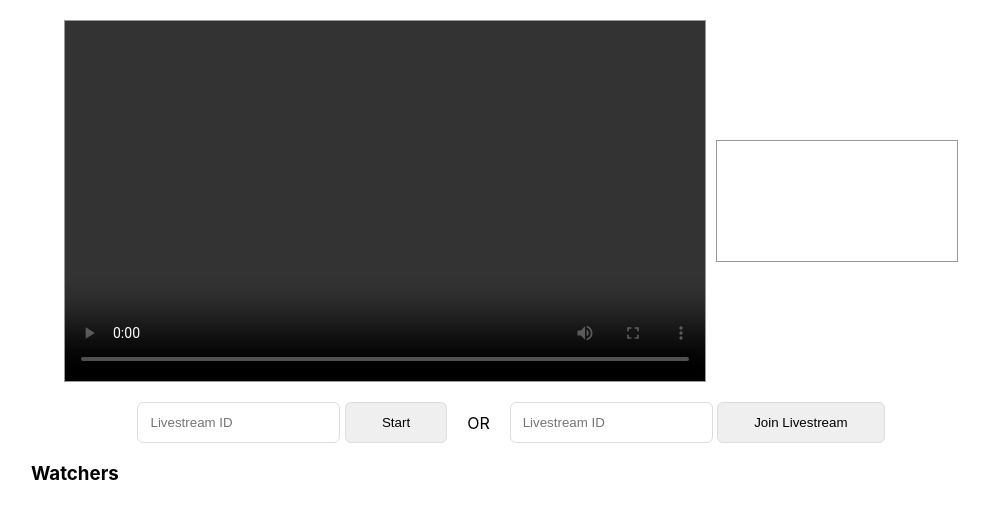
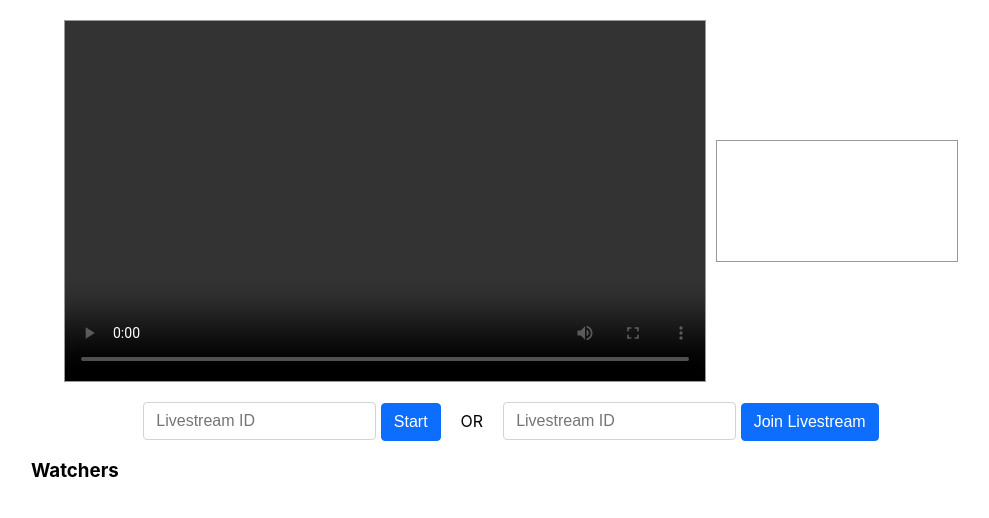
Before and after one commit to luutruong/webrtc-video-demo, a website: page public/index.html in a window 1280 px wide. Shown: the whole page, without its empty margins (129-1118 px from the left). Drawn offline with nearby package versions, Linux system fonts and the light colour scheme; no server answers.

Commit message:
style demo

```diff
--- /dev/null
+++ b/public/css/app.css
@@ -0,0 +1,64 @@
+video {
+  border: 1px solid #999;
+}
+.btn {
+  appearance: none;
+  color: #fff;
+  display: inline-block;
+  font-weight: 400;
+  line-height: 1.5;
+  text-align: center;
+  text-decoration: none;
+  vertical-align: middle;
+  cursor: pointer;
+  -webkit-user-select: none;
+  -moz-user-select: none;
+  user-select: none;
+  background-color: #0d6efd;
+  border: 1px solid #0d6efd;
+  padding: .375rem .75rem;
+  font-size: 1rem;
+  border-radius: .25rem;
+  transition: color .15s ease-in-out,background-color .15s ease-in-out,border-color .15s ease-in-out,box-shadow .15s ease-in-out;
+}
+.input {
+  padding: .375rem .75rem;
+  font-size: 1rem;
+  font-weight: 400;
+  line-height: 1.5;
+  color: #212529;
+  background-color: #fff;
+  background-clip: padding-box;
+  border: 1px solid #ced4da;
+  -webkit-appearance: none;
+  -moz-appearance: none;
+  appearance: none;
+  border-radius: .25rem;
+  transition: border-color .15s ease-in-out,box-shadow .15s ease-in-out;
+}
+.input:focus {
+    color: #212529;
+    background-color: #fff;
+    border-color: #86b7fe;
+    outline: 0;
+    box-shadow: 0 0 0 0.25rem rgb(13 110 253 / 25%);
+}
+body {
+  font-family: -apple-system, BlinkMacSystemFont, 'Segoe UI', Roboto, Oxygen, Ubuntu, Cantarell, 'Open Sans', 'Helvetica Neue', sans-serif;
+  font-size: 1rem;
+}
+.pairs {
+  display: flex;
+  flex-direction: row;
+  margin-top: 20px;
+  align-items: center;
+  justify-content: center;
+}
+.separator {
+  display: inline-block;
+  margin: 0 20px;
+}
+.container {
+  max-width: 960px;
+  margin: 0 auto;
+}
--- a/public/index.html
+++ b/public/index.html
@@ -2,42 +2,9 @@
 <html lang="en-US">
   <head>
     <title>WebRTC Demo</title>
-    <style>
-      video {
-        border: 1px solid #999;
-      }
-      button {
-        appearance: none;
-        padding: 12px 36px;
-        border: 1px solid #ddd;
-        border-radius: 6px;
-        cursor: pointer;
-      }
-      .input {
-        padding: 12px;
-        appearance: none;
-        border: 1px solid #ddd;
-        border-radius: 6px;
-      }
-      body {
-        font-family: -apple-system, BlinkMacSystemFont, 'Segoe UI', Roboto, Oxygen, Ubuntu, Cantarell, 'Open Sans', 'Helvetica Neue', sans-serif;
-      }
-      .pairs {
-        display: flex;
-        flex-direction: row;
-        margin-top: 20px;
-        align-items: center;
-        justify-content: center;
-      }
-      .separator {
-        display: inline-block;
-        margin: 0 20px;
-      }
-      .container {
-        max-width: 960px;
-        margin: 0 auto;
-      }
-    </style>
+    <meta charset="utf-8">
+    <meta name="viewport" content="width=device-width, initial-scale=1">
+    <link rel="stylesheet" href="css/app.css" />
   </head>
   <body>
     <div class="container">
@@ -48,12 +15,12 @@
       <div class="pairs">
         <div>
           <input type="text" class="input" id="create-livestream-id" placeholder="Livestream ID" />
-          <button id="btn-start">Start</button>
+          <button class="btn" id="btn-start">Start</button>
         </div>
         <span class="separator">OR</span>
         <div>
           <input type="text" class="input" id="join-livestream-id" placeholder="Livestream ID" />
-          <button id="btn-join">Join Livestream</button>
+          <button class="btn" id="btn-join">Join Livestream</button>
         </div>
       </div>
 
--- a/public/js/app.js
+++ b/public/js/app.js
@@ -67,9 +67,11 @@ btnStartElement.addEventListener('click', function () {
       remote: {},
     };
 
-    watcherListElement.children.forEach(function () {
-      watcherListElement.removeChild(this);
-    });
+    if (watcherListElement.hasChildNodes) {
+      watcherListElement.childNodes.forEach(function () {
+        watcherListElement.removeChild(this);
+      });
+    }
 
     return;
   }
```
